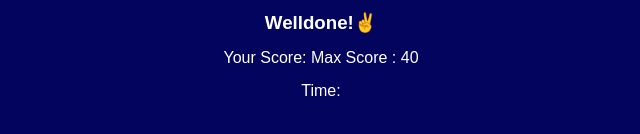
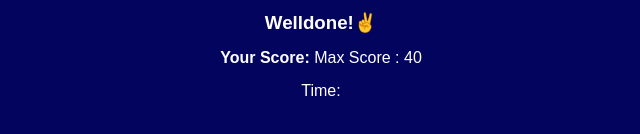
Before and after one commit to Rakshit1708/Quiz-Application, a plain HTML site: page end.html in a window 1280 px wide. Shown: the part 502-636 px from the top of the page, 319-959 px from the left. Drawn offline with Linux system fonts and the light colour scheme.

Commit message:
Update end.html

```diff
--- a/end.html
+++ b/end.html
@@ -11,7 +11,7 @@
       <i class="fas fa-award award_icon"></i>
       <h3 class="user_name">Welldone!✌️ <span class="name"></span></h3>
 
-      <p class="user_marks">Your Score: <span class="marks">Max Score : 40</span></p>
+        <p class="user_marks"><b>Your Score: </b><span class="marks">Max Score : 40</span></p>
       <p class="user_time">Time: <span class="time"></span></p>
       </div>
 
```
